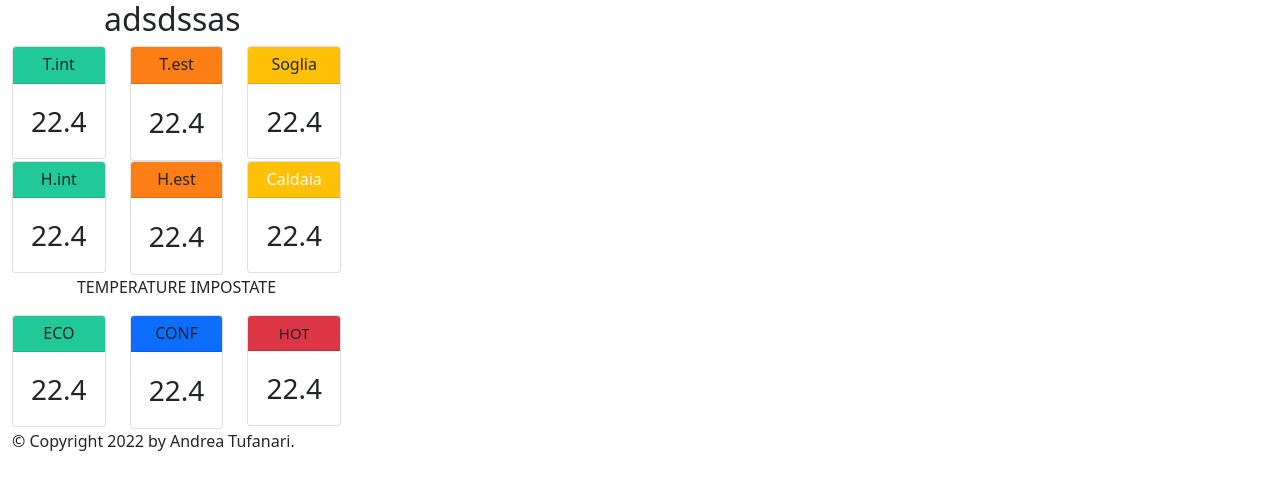
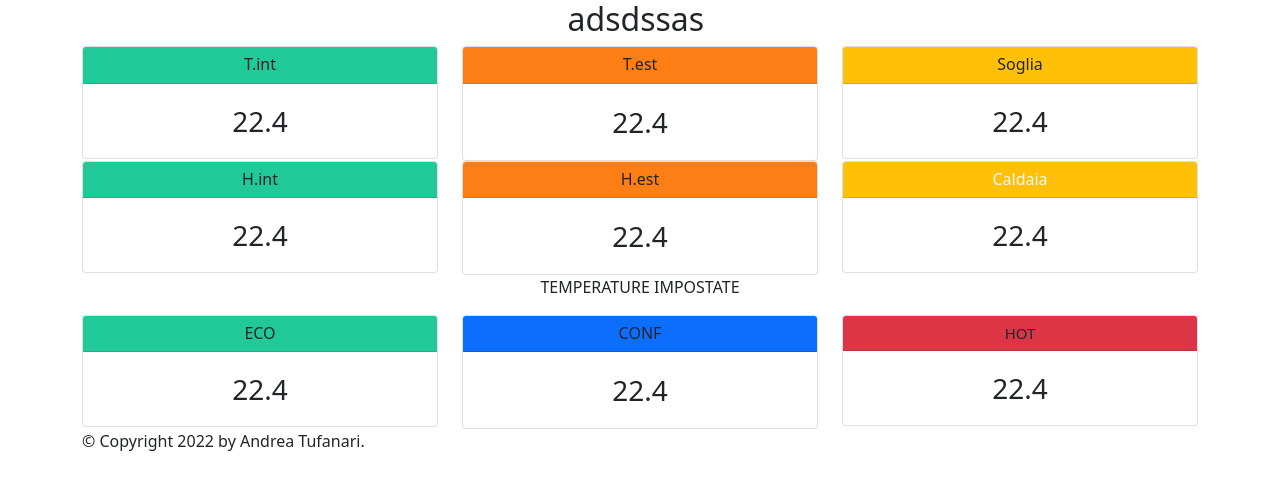
Before and after one commit to tufadaur/pythonserver, a Flask app: page / in a window 1280 px wide. Shown: the top 490 px of the page. Run offline with Flask 2, Linux system fonts and the light colour scheme; some libraries are stand-ins or nearby versions.

Commit message:
Update layout.html

```diff
--- a/templates/layout.html
+++ b/templates/layout.html
@@ -10,7 +10,7 @@
     <link rel="stylesheet" href="{{url_for('static', filename = 'css/styles.css')}}">
   </head>
 
-  <body style="width: 353px;">
+  <body>
     <div class="container">{% block content %}{% endblock %}</div>
     <div id="footer">
         {% block footer %}
```
